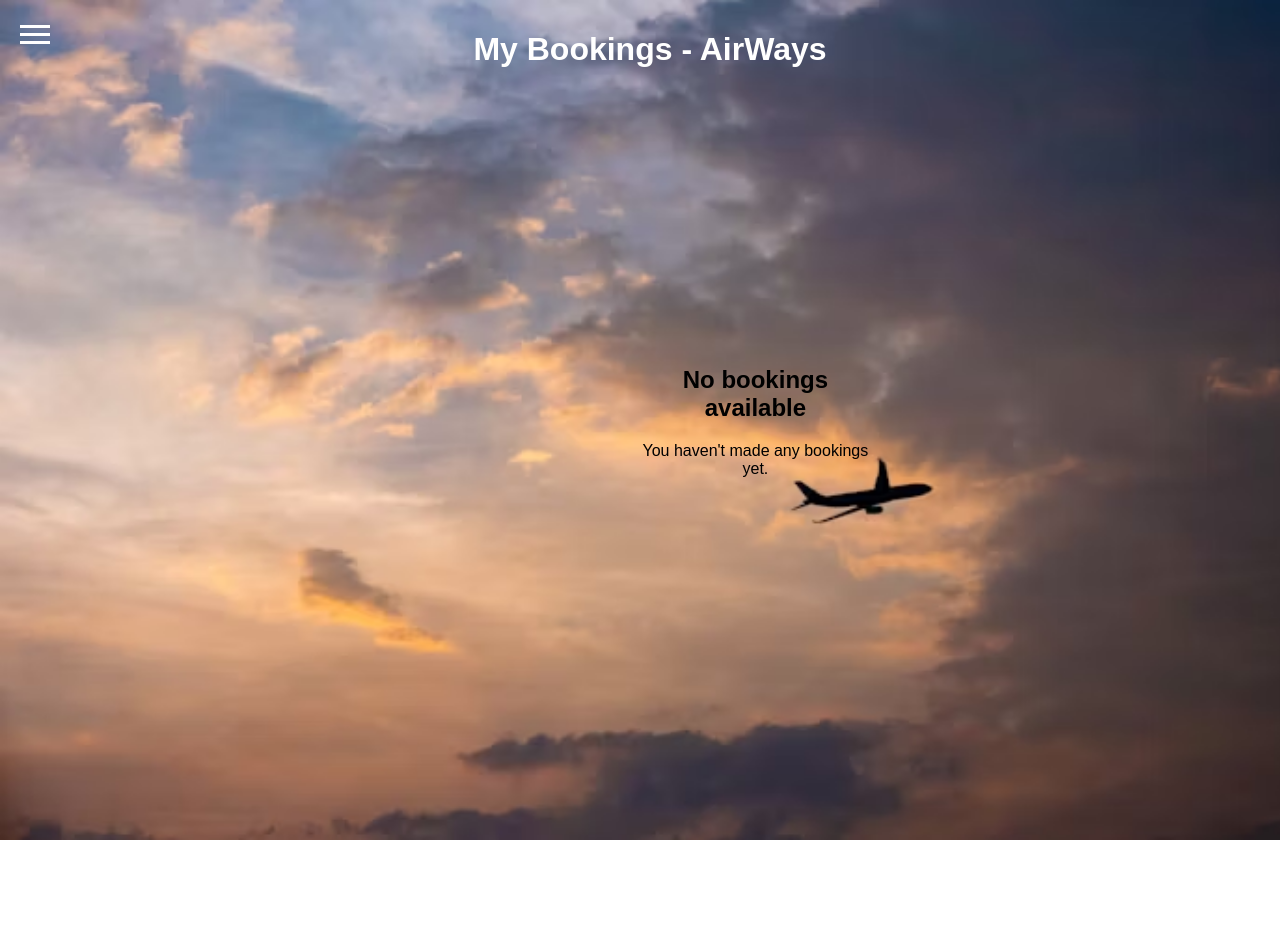
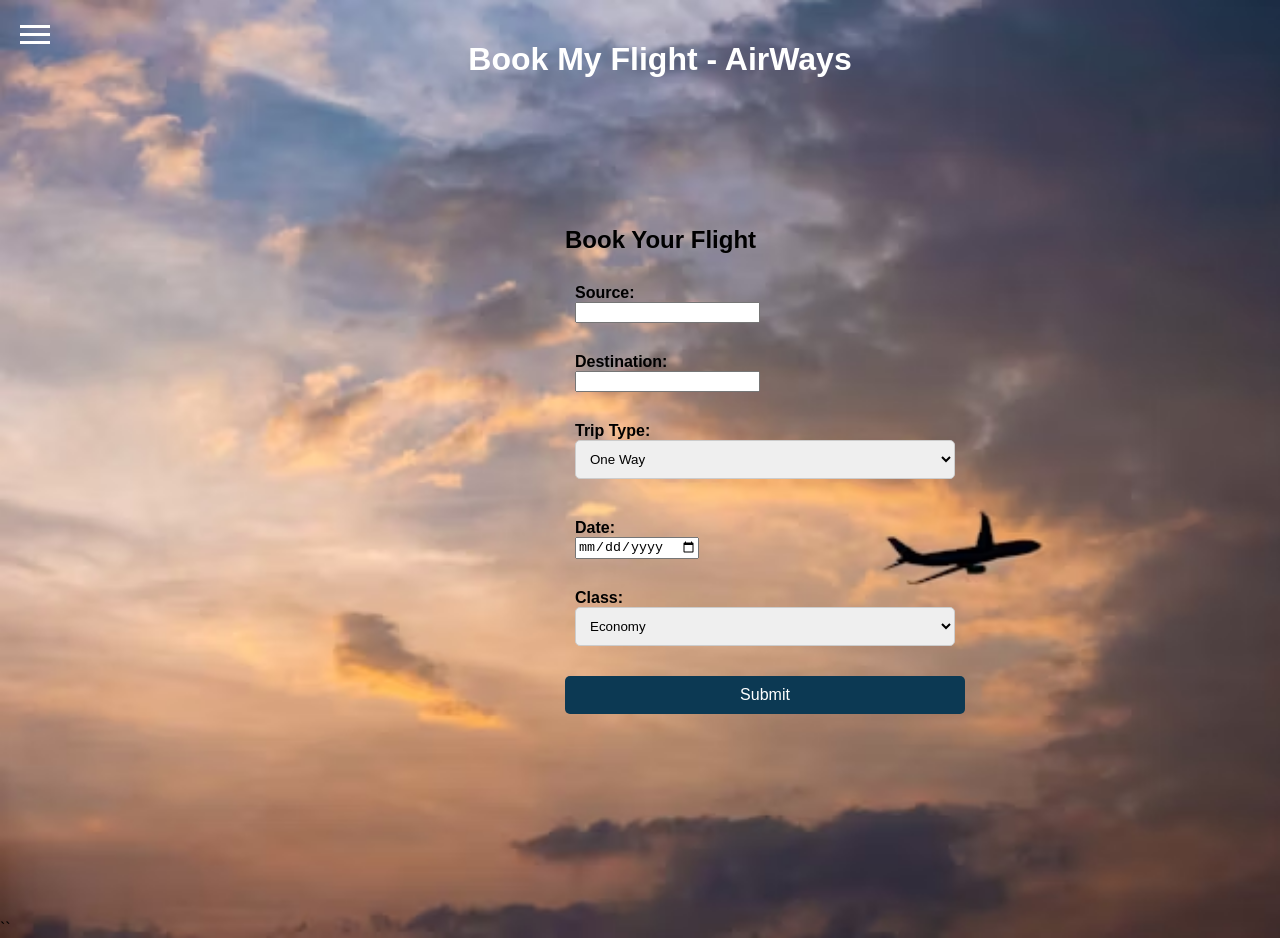
Before and after one commit to Vansh16GUPTA/WebTech-Assignment, a plain HTML site: page bookflight.html in a window 1280 px wide. Before the commit the page ends 840 px from the top, so only its background shows below. Drawn offline with Linux system fonts and the light colour scheme.

Commit message:
Update bookflight.html

```diff
--- a/bookflight.html
+++ b/bookflight.html
@@ -3,7 +3,7 @@
 <head>
     <meta charset="UTF-8">
     <meta name="viewport" content="width=device-width, initial-scale=1.0">
-    <title>My Bookings - AirWays</title>
+    <title>Book My Flight - AirWays</title>
     <style>
         body {
             margin: 0;
@@ -17,12 +17,10 @@
         header {
             background-color: transparent;
             color: white;
-            padding: 10px;
+            padding: 20px;
             text-align: center;
             position: fixed;
             width: 100%;
-            top: 0;
-            left: 0;
             z-index: 2;
         }
 
@@ -59,19 +57,53 @@
             display: flex;
             justify-content: center;
             align-items: center;
-            height: 100vh;
+            height: 110vh;
         }
-        .content-container {
+
+        .form-container {
             background-color: transparent;
             padding: 20px;
             border-radius: 10px;
-            box-shadow: transparent;
-            width: 80%;
-            text-align: center;
+            box-shadow: 0 0 10px rgba(0, 0, 0, 0);
+            width: 400px;
+        }
+        .form-fieldset {
+            border: 0px solid #ccc;
+            border-radius: 5px;
+            padding: 10px;
+            margin-bottom: 10px;
+        }
+
+        .form-label {
+            font-weight: bold;
+        }
+        .form-select {
+            width: 100%;
+            padding: 10px;
+            border: 1px solid #ccc;
+            border-radius: 5px;
+            box-sizing: border-box;
+            margin-bottom: 10px;
+        }
+
+        .form-submit {
+            background-color: #0c3953;
+            color: white;
+            padding: 10px 20px;
+            border: none;
+            border-radius: 5px;
+            cursor: pointer;
+            width: 100%;
+            font-size: 16px;
+            transition: background-color 0.3s;
+        }
+
+        .form-submit:hover {
+            background-color: #072539;
         }
 
         .toggle-button {
-            position: fixed;
+            position: absolute;
             top: 20px;
             left: 20px;
             cursor: pointer;
@@ -84,7 +116,6 @@
             background-color: white;
             margin: 5px 0;
         }
-
         @media only screen and (max-width: 768px) {
             .sidebar {
                 width: 150px;
@@ -100,7 +131,12 @@
 </head>
 <body>
     <header>
-        <h1>My Bookings - AirWays</h1>
+        <h1>Book My Flight - AirWays</h1>
+        <div class="toggle-button" onclick="toggleSidebar()">
+            <div class="line"></div>
+            <div class="line"></div>
+            <div class="line"></div>
+        </div>
     </header>
 
     <div class="sidebar">
@@ -114,17 +150,38 @@
 
     <div class="content">
         <section>
-            <div class="content-container">
-                <h2>No bookings available</h2>
-                <p>You haven't made any bookings yet.</p>
+            <div class="form-container">
+                <h2>Book Your Flight</h2>
+                <div class="form-fieldset">
+                    <label class="form-label" for="source">Source:</label><br>
+                    <input type="text" id="source" name="source"><br>
+                </div>
+                <div class="form-fieldset">
+                    <label class="form-label" for="destination">Destination:</label><br>
+                    <input type="text" id="destination" name="destination"><br>
+                </div>
+                <div class="form-fieldset">
+                    <label class="form-label" for="trip-type">Trip Type:</label><br>
+                    <select id="trip-type" class="form-select" name="trip-type">
+                        <option value="one-way">One Way</option>
+                        <option value="round-trip">Round Trip</option>
+                    </select><br>
+                </div>
+                <div class="form-fieldset">
+                    <label class="form-label" for="date">Date:</label><br>
+                    <input type="date" id="date" name="date"><br>
+                </div>
+                <div class="form-fieldset">
+                    <label class="form-label" for="class">Class:</label><br>
+                    <select id="class" class="form-select" name="class">
+                        <option value="economy">Economy</option>
+                        <option value="business">Business</option>
+                        <option value="first-class">First Class</option>
+                    </select><br>
+                </div>
+                <input type="submit" class="form-submit" value="Submit">
             </div>
         </section>
-    </div>
-
-    <div class="toggle-button" onclick="toggleSidebar()">
-        <div class="line"></div>
-        <div class="line"></div>
-        <div class="line"></div>
     </div>
 
     <script>
@@ -142,3 +199,4 @@
     </script>
 </body>
 </html>
+``
```
